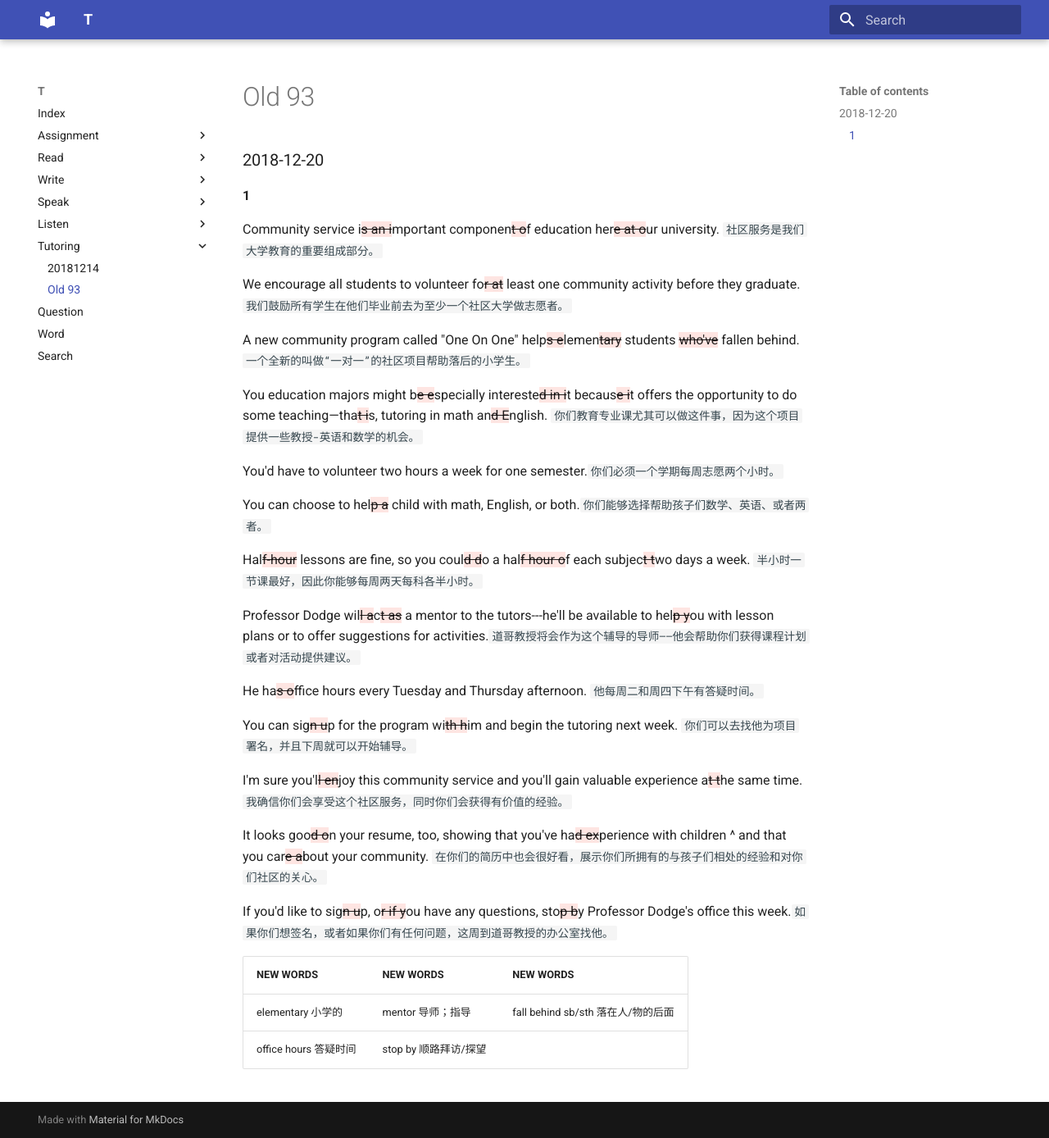
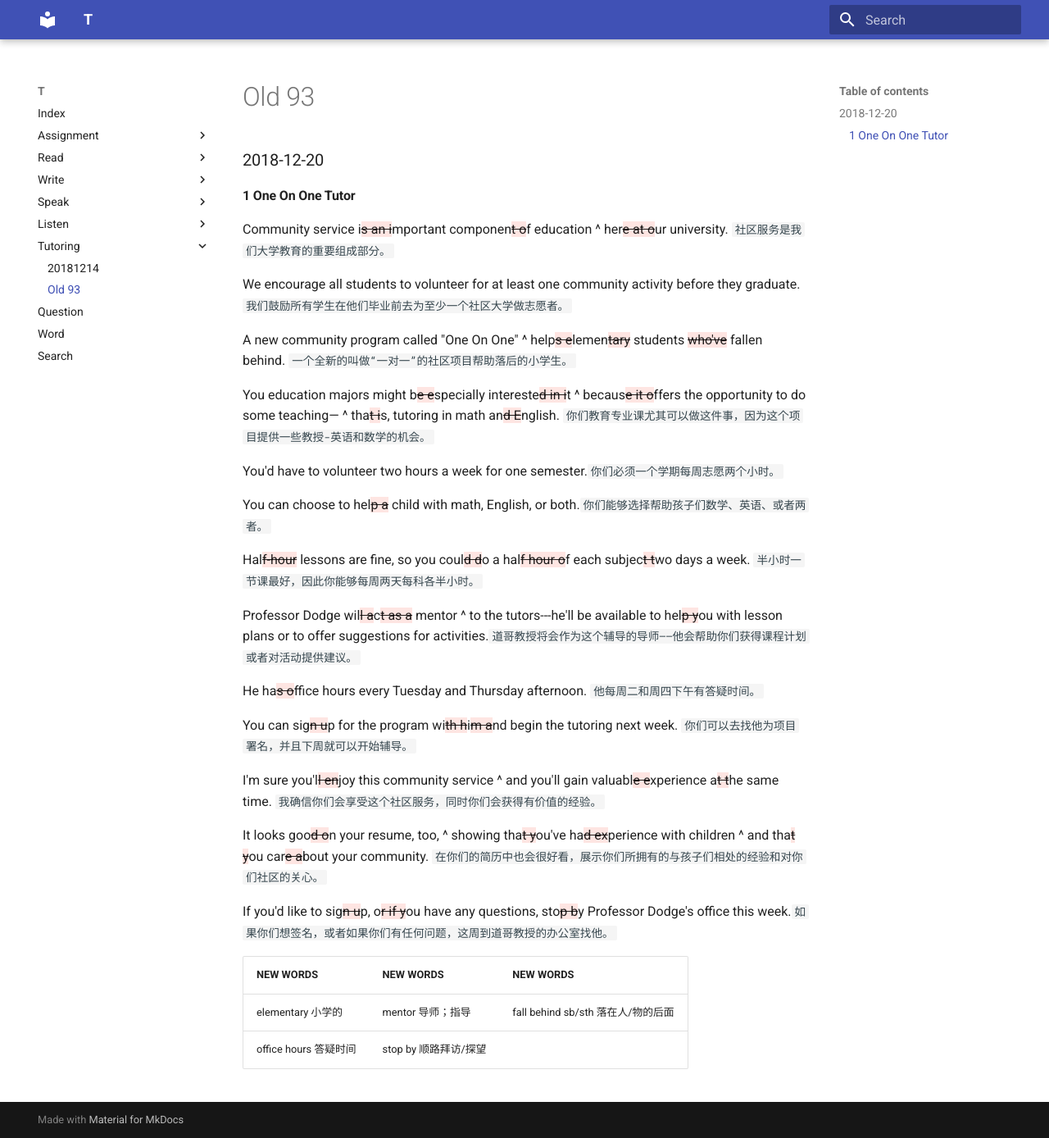
Before and after one commit to katyushaQ/t, an MkDocs documentation site: the page built from docs/tutoring/93-en-cn.md, in a window 1280 px wide and 1388 px high. Shown: the whole window at 82% size. Built offline with MkDocs 1.6.1 and Material for MkDocs 9.7.7, drawn with Linux system fonts in a browser that asks for light colours; old or Windows-style settings are respelled for this version of MkDocs.

```diff
--- a/docs/tutoring/93-en-cn.md
+++ b/docs/tutoring/93-en-cn.md
@@ -1,14 +1,14 @@
 ### 2018-12-20
 
-#### 1
+#### 1 One On One Tutor
 
-Community service i{--s a--}{--n i--}mportant componen{--t o--}f education her{--e a--}{--t o--}ur university. `社区服务是我们大学教育的重要组成部分。`
+Community service i{--s a--}{--n i--}mportant componen{--t o--}f education ^ her{--e a--}{--t o--}ur university. `社区服务是我们大学教育的重要组成部分。`
 
-We encourage all students to volunteer fo{--r at--} least one community activity before they graduate. `我们鼓励所有学生在他们毕业前去为至少一个社区大学做志愿者。`
+We encourage all students to volunteer for at least one community activity before they graduate. `我们鼓励所有学生在他们毕业前去为至少一个社区大学做志愿者。`
 
-A new community program called "One On One" help{--s e--}lemen{--tary--} students {--who've--} fallen behind. `一个全新的叫做“一对一”的社区项目帮助落后的小学生。`
+A new community program called "One On One" ^ help{--s e--}lemen{--tary--} students {--who've--} fallen behind. `一个全新的叫做“一对一”的社区项目帮助落后的小学生。`
 
-You education majors might b{--e e--}specially intereste{--d in i--}t becaus{--e i--}t offers the opportunity to do some teaching—tha{--t i--}s, tutoring in math an{--d E--}nglish. `你们教育专业课尤其可以做这件事，因为这个项目提供一些教授-英语和数学的机会。`
+You education majors might b{--e e--}specially intereste{--d in i--}t ^ becaus{--e i--}{--t o--}ffers the opportunity to do some teaching— ^ tha{--t i--}s, tutoring in math an{--d E--}nglish. `你们教育专业课尤其可以做这件事，因为这个项目提供一些教授-英语和数学的机会。`
 
 You'd have to volunteer two hours a week for one semester.`你们必须一个学期每周志愿两个小时。`
 
@@ -16,15 +16,15 @@ You can choose to hel{--p a--} child with math, English, or both.`你们能够
 
 Hal{--f-hour--} lessons are fine, so you coul{--d d--}o a hal{--f hour o--}f each subjec{--t t--}wo days a week. `半小时一节课最好，因此你能够每周两天每科各半小时。`
 
-Professor Dodge wil{--l a--}c{--t as--} a mentor to the tutors---he'll be available to hel{--p y--}ou with lesson plans or to offer suggestions for activities.`道哥教授将会作为这个辅导的导师——他会帮助你们获得课程计划或者对活动提供建议。`
+Professor Dodge wil{--l a--}c{--t a--}{--s a--} mentor ^ to the tutors---he'll be available to hel{--p y--}ou with lesson plans or to offer suggestions for activities.`道哥教授将会作为这个辅导的导师——他会帮助你们获得课程计划或者对活动提供建议。`
 
 He ha{--s o--}ffice hours every Tuesday and Thursday afternoon. `他每周二和周四下午有答疑时间。`
 
-You can sig{--n u--}p for the program wi{--th h--}im and begin the tutoring next week. `你们可以去找他为项目署名，并且下周就可以开始辅导。`
+You can sig{--n u--}p for the program wi{--th h--}i{--m a--}nd begin the tutoring next week. `你们可以去找他为项目署名，并且下周就可以开始辅导。`
 
-I'm sure you'l{--l en--}joy this community service and you'll gain valuable experience a{--t t--}he same time. `我确信你们会享受这个社区服务，同时你们会获得有价值的经验。`
+I'm sure you'l{--l en--}joy this community service ^ and you'll gain valuabl{--e e--}xperience a{--t t--}he same time. `我确信你们会享受这个社区服务，同时你们会获得有价值的经验。`
 
-It looks goo{--d o--}n your resume, too, showing that you've ha{--d ex--}perience with children ^ and that you car{--e a--}bout your community. `在你们的简历中也会很好看，展示你们所拥有的与孩子们相处的经验和对你们社区的关心。`
+It looks goo{--d o--}n your resume, too, ^ showing tha{--t y--}ou've ha{--d ex--}perience with children ^ and tha{--t y--}ou car{--e a--}bout your community. `在你们的简历中也会很好看，展示你们所拥有的与孩子们相处的经验和对你们社区的关心。`
 
 If you'd like to sig{--n u--}p, o{--r i--}{--f y--}ou have any questions, sto{--p b--}y Professor Dodge's office this week.`如果你们想签名，或者如果你们有任何问题，这周到道哥教授的办公室找他。`
 
--- a/mkdocs.yml
+++ b/mkdocs.yml
@@ -9,6 +9,7 @@ pages:
 # - Course: course.md
 
 - Assignment:
+    - 2018_1224-1230 12月第五周: assignment/2018-1224-1230.md
     - 2018_1217-1223 12月第四周: assignment/2018-1217-1223.md
     - 2018_1210-1216 12月第三周: assignment/2018-1210-1216.md
     - 2018_1022-1028 10月第四周: assignment/2018-1022-1028.md
```
Also changed, not shown: docs/assignment/2018-1217-1223.md (+2 -2 lines), docs/assignment/2018-1224-1230.md (added, +28 -0 lines).
